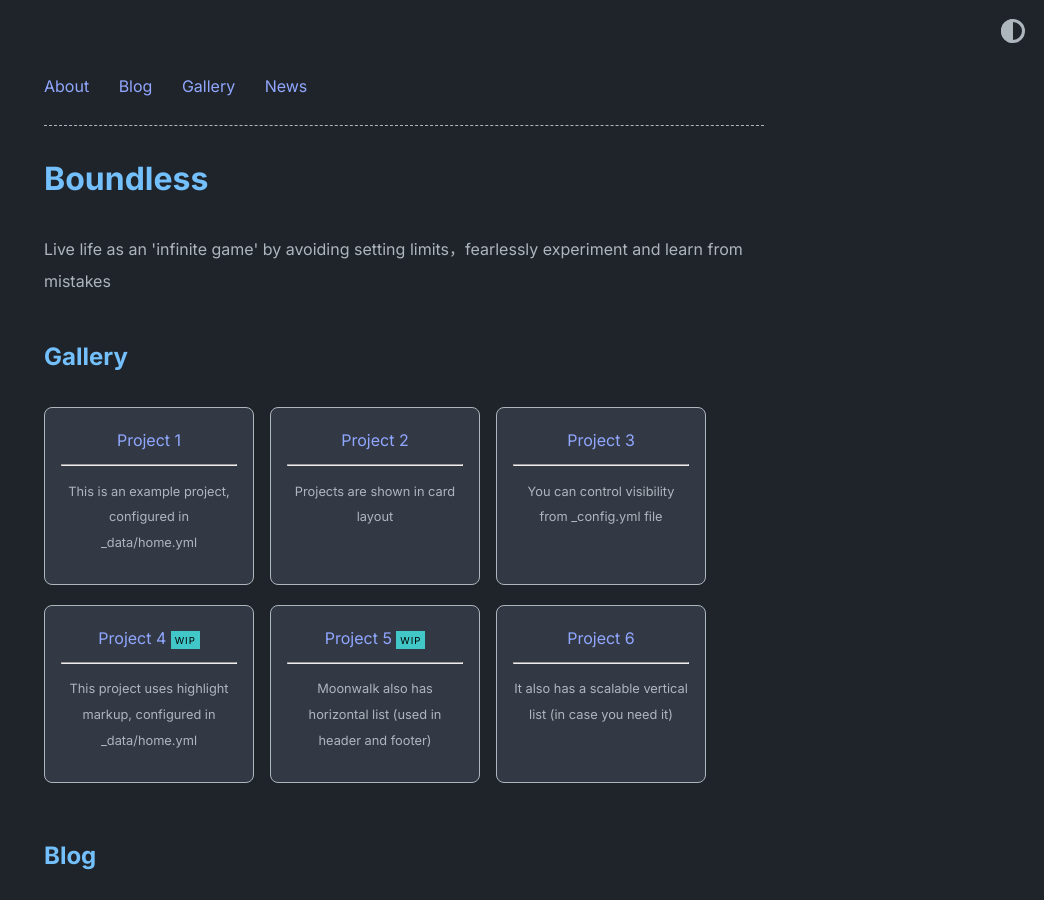
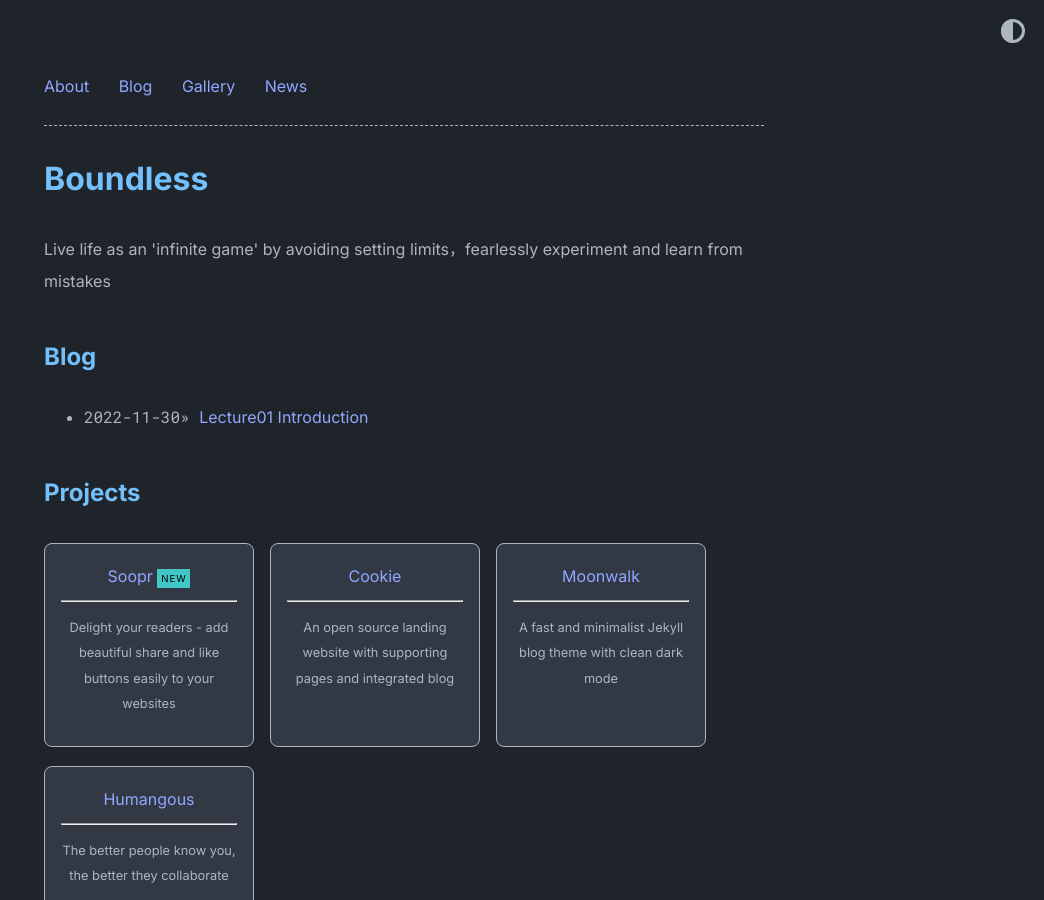
Before and after one commit to abhinavs/moonwalk, a Jekyll site: the page built from index.md, in a window 1280 px wide and 900 px high. Shown: the whole window, without its empty margins (236-1280 px from the left). Built offline with Jekyll 4.4.1, drawn with Linux system fonts in a browser that asks for light colours.

Commit message:
Update _config.yml

```diff
--- a/_config.yml
+++ b/_config.yml
@@ -25,18 +25,18 @@ theme_config:
   show_footer: true # show footer links in home page,add in _data/home.yml
   show_copyright: true # show copyright notice in footer
   # following keys are using to create home layout
-  show_projects: true # show projects as cards, add in _data/home.yml
+  #show_projects: true # show projects as cards, add in _data/home.yml
   show_blog: true # show blog posts added in _posts
   show_old_projects: true # show old projects as cards, add in _data/home.yml
-  show_misc_list: false # show generic vertical list for misc details, add _data/home.yml
+  #show_misc_list: false # show generic vertical list for misc details, add _data/home.yml
   show_reading_time: true # show number of words and reading time in the blog posts
   show_tags: true # show tags in a blog posts
   # options for "home" page
   home:
     title_blog: Blog
     title_old_projects: Projects
-    title_projects: Gallery
-    title_misc_list: Details
+    #title_projects: Gallery
+    #title_misc_list: Details
 
 soopr:
   publish_token: "" # sign up at https://www.soopr.co to get your publish token and personalize share and reaction options
```
